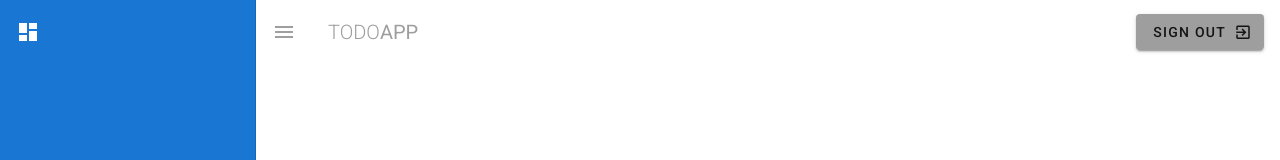
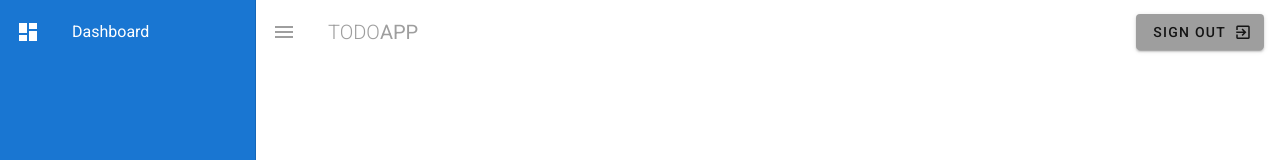
Before and after one commit to braden-w/learn-vuetify-project-management-website, a Nuxt app: page / in a window 1280 px wide. Both pictures are taken after a click on the button 28 px from the left and 32 px from the top of the page. Shown: the top 160 px of the page. Built offline with nearby package versions, Linux system fonts and the light colour scheme.

Commit message:
V List description

```diff
--- a/components/TheNavBar.vue
+++ b/components/TheNavBar.vue
@@ -18,6 +18,9 @@
           <v-list-item-action>
             <v-icon class="white--text">mdi-view-dashboard</v-icon>
           </v-list-item-action>
+          <v-list-item-content>
+            <v-list-item-title class="white--text">Dashboard</v-list-item-title>
+          </v-list-item-content>
         </v-list-item>
       </v-list>
     </v-navigation-drawer>
```
